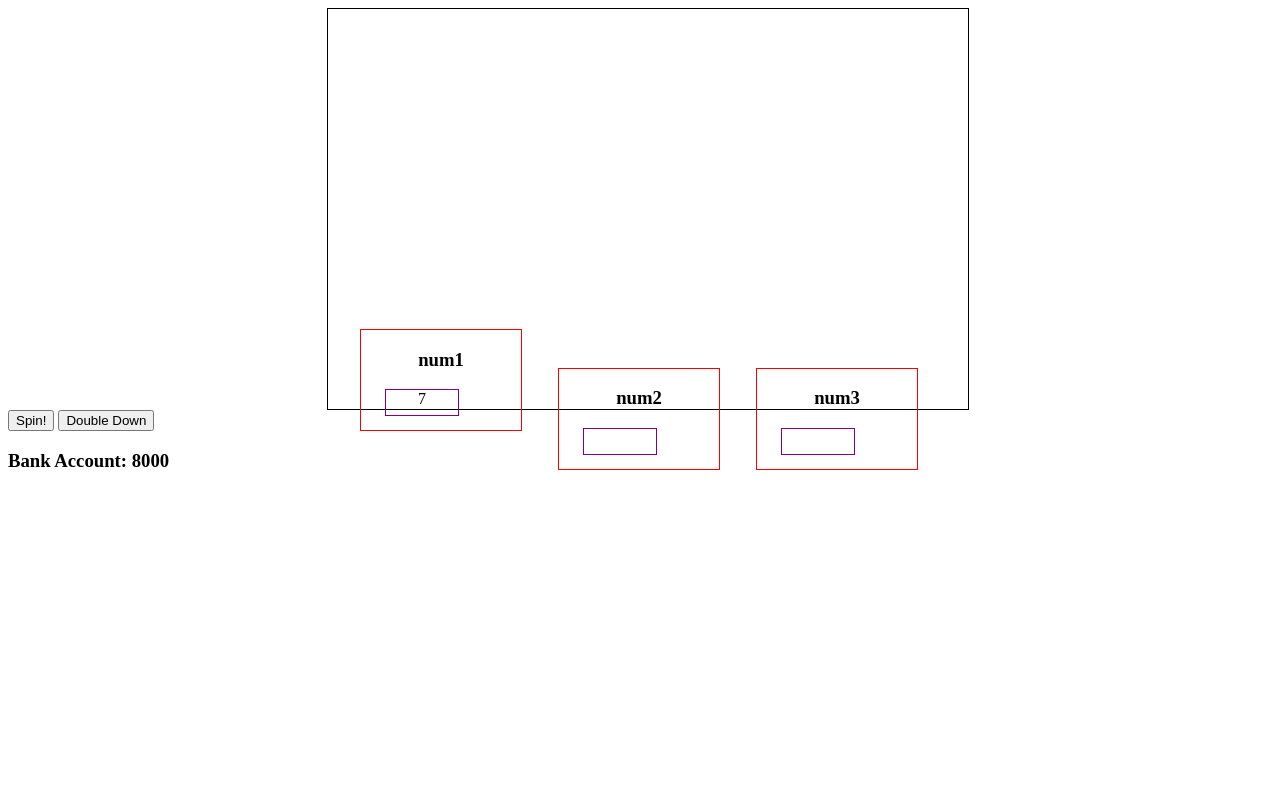
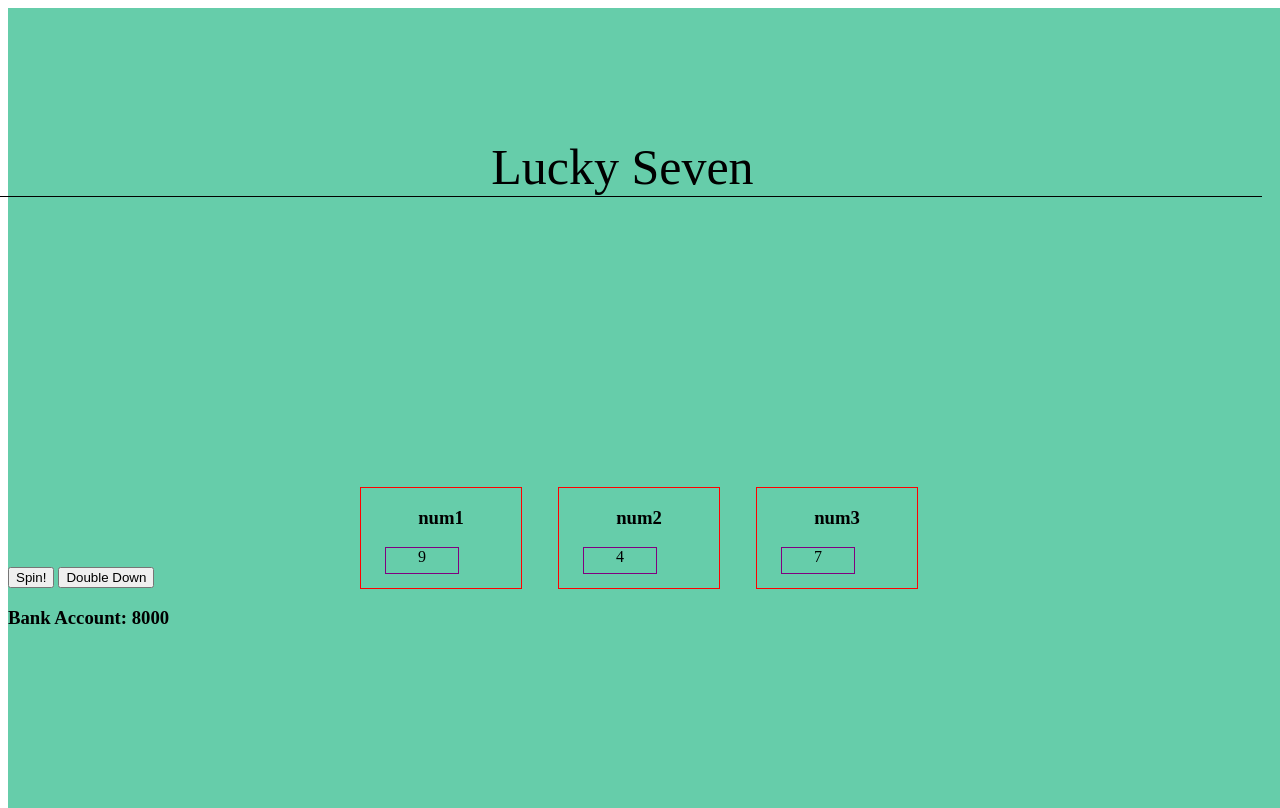
Before and after one commit to Jsalisbury3/lucky7s, a plain HTML site: page index.html in a window 1280 px wide. Both pictures are taken after a click on the button "Double Down". Drawn offline with nearby package versions, Linux system fonts and the light colour scheme.

Commit message:
double down

```diff
--- a/index.html
+++ b/index.html
@@ -10,10 +10,18 @@
     <link rel="stylesheet" href="style.css">
 
 
+
+
 </head>
 
 <body>
+
+
+
     <div class="container">
+
+            <p class="title">Lucky Seven </p>
+
 
         <div class="numbersContainer">
 
--- a/script.js
+++ b/script.js
@@ -61,8 +61,8 @@ function displayNumbers(newArray, newArray2) {
 
 function doubleDown (){
   num1 = Math.floor(Math.random() * 16);
-  num1 = Math.floor(Math.random() * 16);
-  num1 = Math.floor(Math.random() * 16);
+  num2 = Math.floor(Math.random() * 16);
+  num3 = Math.floor(Math.random() * 16);
   newArray2.push(num1, num2, num3);
   console.log(newArray2)
 
--- a/style.css
+++ b/style.css
@@ -2,13 +2,14 @@
     width: 100%;
     height: 100%;
     position: absolute;
+    background-color: mediumaquamarine;
+
 }
 
 .numbersContainer{
     position: relative;
     height: 50%;
     width: 50%;
-    border: 1px solid black;
     margin:auto;
 }
 
@@ -30,3 +31,19 @@
     height: 25%;
     margin-left:15%;
 };
+
+num1, num2, num3{
+    color:red;
+}
+
+
+.title{
+    position: relative;
+    top: 10%;
+    right: 2%;
+    color: black;
+    text-align: center;
+    font-size: 50px;
+    border-bottom: 1px solid black;
+
+}
```
